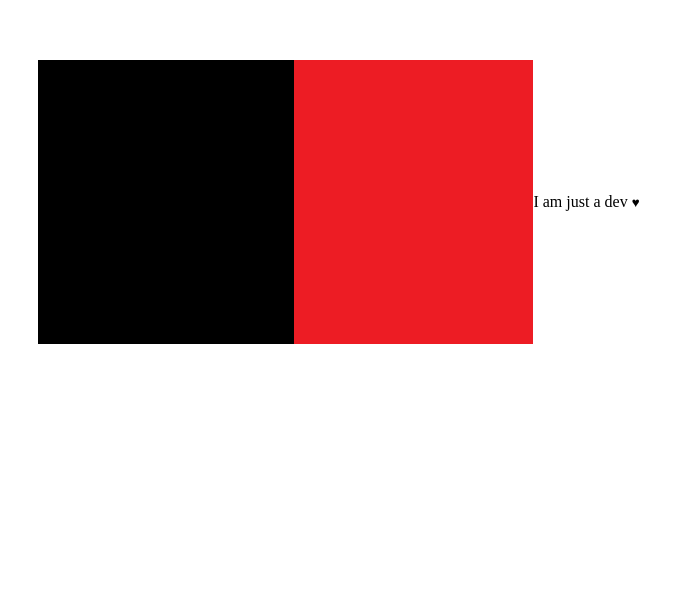
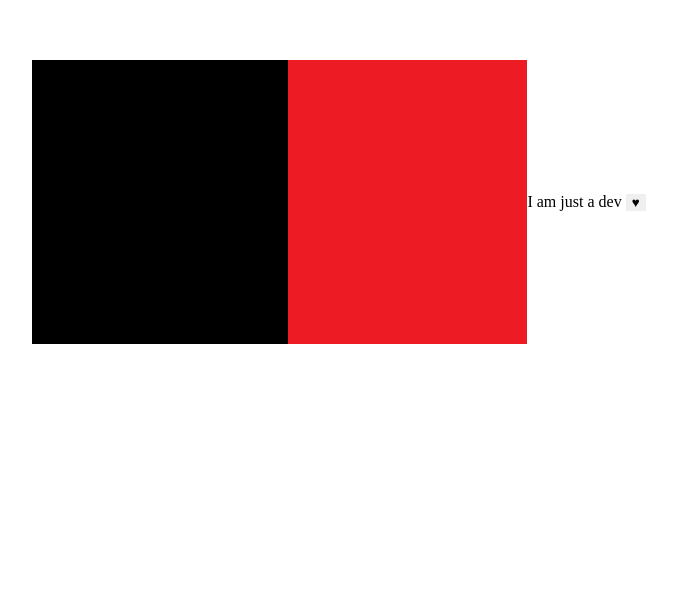
Before and after one commit to Spekles/spekles.github.io, a plain HTML site: page src/index.html in a window 1280 px wide. Shown: the part 206-800 px from the top of the page, without its empty margins (301-978 px from the left). Drawn offline with Linux system fonts and the light colour scheme; a script that the page names is missing.

Commit message:
Update index.css

```diff
--- a/src/styles/index.css
+++ b/src/styles/index.css
@@ -5,7 +5,5 @@ justify-content: center;
 height: 100vh;
 }
 .unstyled-button {
-padding: 0;
 border: none;
-background: none;
 }
```
